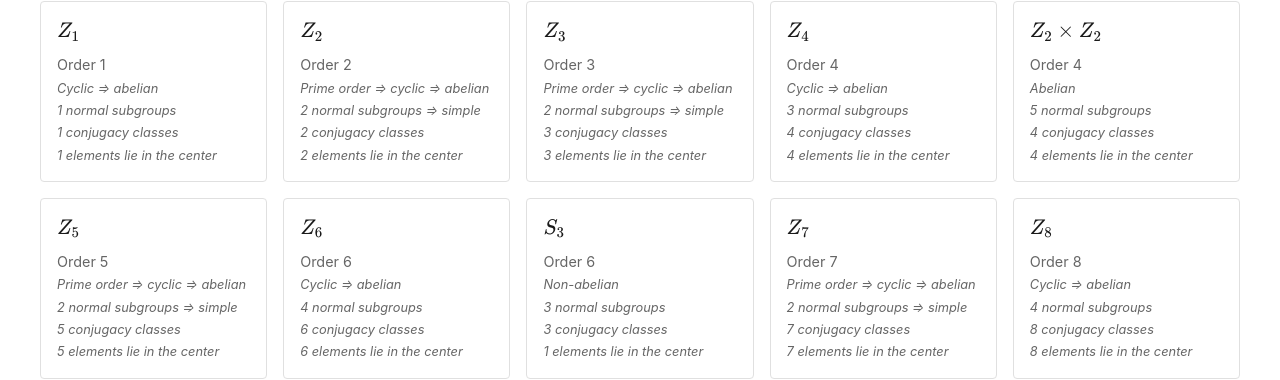
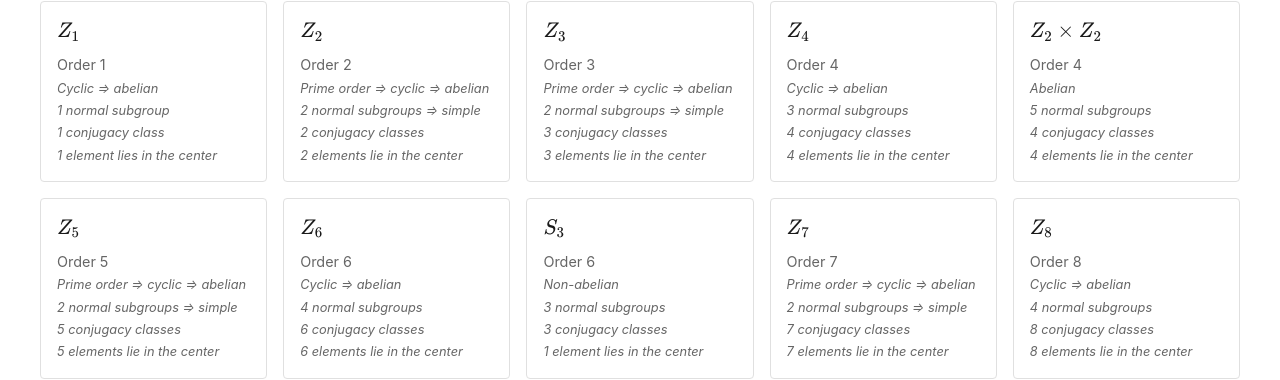
Before and after one commit to sqrt-of-2/finite-group-theory, a React (Vite) app: page / in a window 1280 px wide. Shown: the part 437-817 px from the top of the page. Built offline with nearby package versions, Linux system fonts and the light colour scheme.

Commit message:
Fix singular/plural grammar on group cards

```diff
--- a/src/pages/Landing.tsx
+++ b/src/pages/Landing.tsx
@@ -140,13 +140,13 @@ export const Landing: React.FC = () => {
                                     })()}
                                 </div>
                                 <div style={{ fontSize: '0.8rem', fontStyle: 'italic', marginTop: '0.2rem' }}>
-                                    {g.normalCount} normal subgroups{g.normalCount === 2 ? ' ⇒ simple' : ''}
+                                    {g.normalCount} normal subgroup{g.normalCount === 1 ? '' : 's'}{g.normalCount === 2 ? ' ⇒ simple' : ''}
                                 </div>
                                 <div style={{ fontSize: '0.8rem', fontStyle: 'italic', marginTop: '0.2rem' }}>
-                                    {g.classCount} conjugacy classes
+                                    {g.classCount} conjugacy class{g.classCount === 1 ? '' : 'es'}
                                 </div>
                                 <div style={{ fontSize: '0.8rem', fontStyle: 'italic', marginTop: '0.2rem' }}>
-                                    {g.centerCount} elements lie in the center
+                                    {g.centerCount} element{g.centerCount === 1 ? '' : 's'} {g.centerCount === 1 ? 'lies' : 'lie'} in the center
                                 </div>
                             </div>
                         </Link>
```
Also changed, not shown: 1 other file (tests, documents, lock files or other folders).
